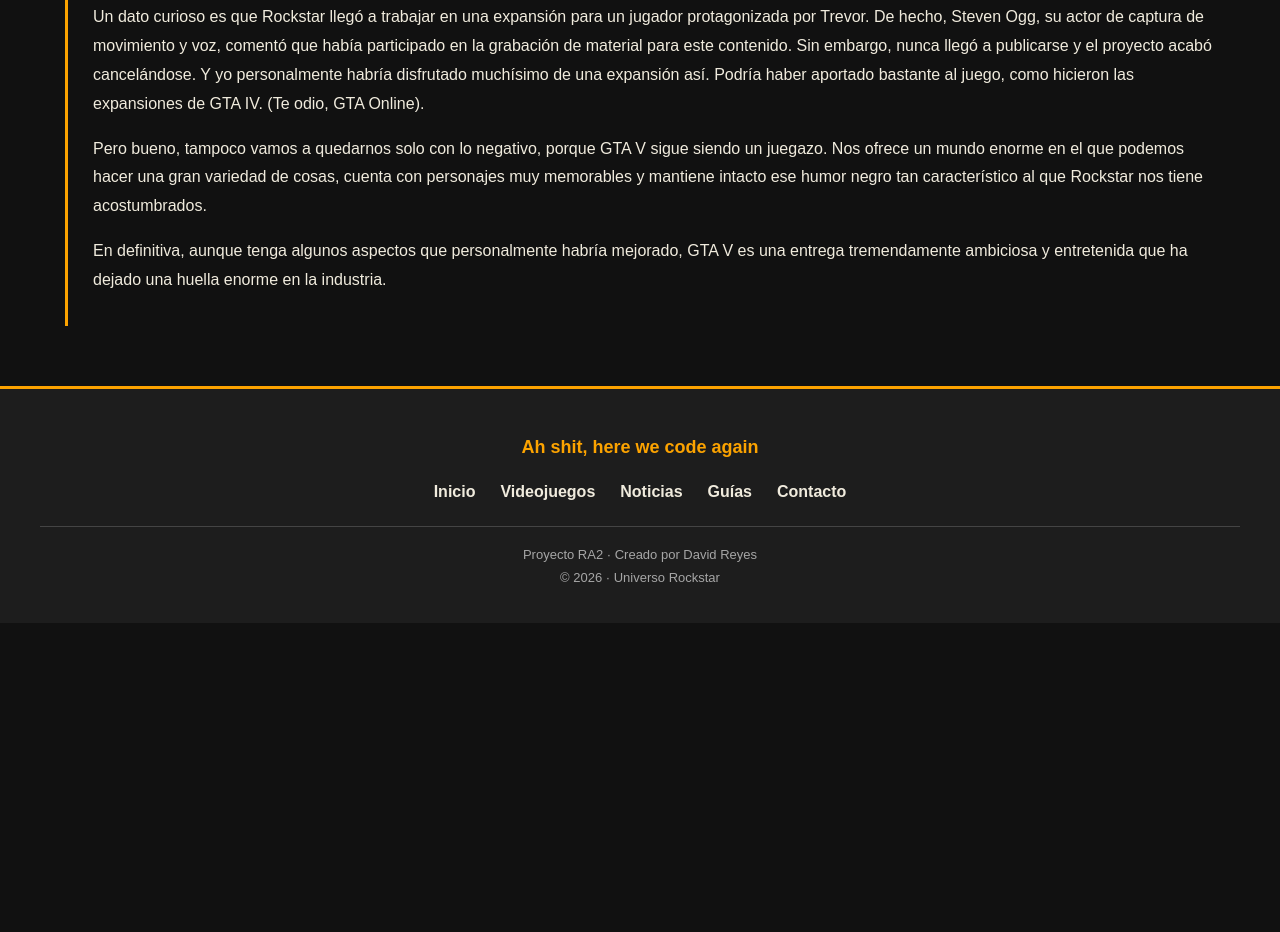
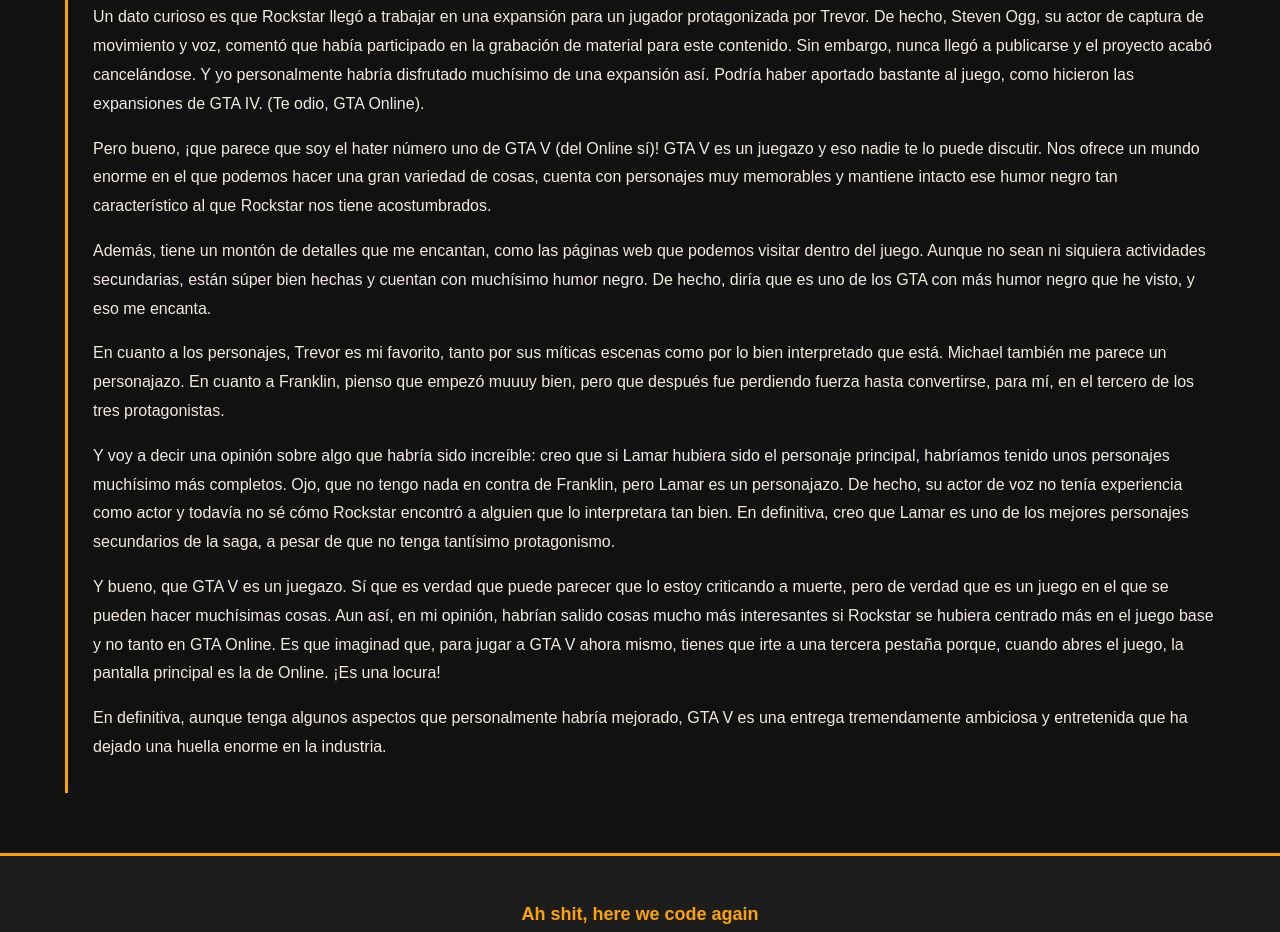
Before and after one commit to Davidefrz/UniversoRockstar, a plain HTML site: page pages/Videojuegos/GTAV.html in a window 1280 px wide. Shown: the part 2965-3897 px from the top of the page. Before the commit the page ends 3588 px from the top, so only its background shows below. Drawn offline with Linux system fonts and the light colour scheme.

Commit message:
añadida mas opinion de gta v

```diff
--- a/pages/Videojuegos/GTAV.html
+++ b/pages/Videojuegos/GTAV.html
@@ -81,6 +81,7 @@
         </section>
 
         <section class="opinion-juego">
+
             <h3>Mi opinión personal</h3>
 
             <p>Vale... Estamos ante posiblemente el videojuego que marcó de verdad un antes y un después en la industria y en la vida de millones de jugadores: GTA V. Una de las entregas más ambiciosas de Rockstar, de la que me encantaría decir que no tiene defectos, pero... hay algunos aspectos en los que, a mi parecer, se queda un poco corto.</p>
@@ -95,9 +96,18 @@
 
             <p>Un dato curioso es que Rockstar llegó a trabajar en una expansión para un jugador protagonizada por Trevor. De hecho, Steven Ogg, su actor de captura de movimiento y voz, comentó que había participado en la grabación de material para este contenido. Sin embargo, nunca llegó a publicarse y el proyecto acabó cancelándose. Y yo personalmente habría disfrutado muchísimo de una expansión así. Podría haber aportado bastante al juego, como hicieron las expansiones de GTA IV. (Te odio, GTA Online).</p>
 
-            <p>Pero bueno, tampoco vamos a quedarnos solo con lo negativo, porque GTA V sigue siendo un juegazo. Nos ofrece un mundo enorme en el que podemos hacer una gran variedad de cosas, cuenta con personajes muy memorables y mantiene intacto ese humor negro tan característico al que Rockstar nos tiene acostumbrados.</p>
+            <p>Pero bueno, ¡que parece que soy el hater número uno de GTA V (del Online sí)! GTA V es un juegazo y eso nadie te lo puede discutir. Nos ofrece un mundo enorme en el que podemos hacer una gran variedad de cosas, cuenta con personajes muy memorables y mantiene intacto ese humor negro tan característico al que Rockstar nos tiene acostumbrados.</p>
+
+            <p>Además, tiene un montón de detalles que me encantan, como las páginas web que podemos visitar dentro del juego. Aunque no sean ni siquiera actividades secundarias, están súper bien hechas y cuentan con muchísimo humor negro. De hecho, diría que es uno de los GTA con más humor negro que he visto, y eso me encanta.</p>
+
+            <p>En cuanto a los personajes, Trevor es mi favorito, tanto por sus míticas escenas como por lo bien interpretado que está. Michael también me parece un personajazo. En cuanto a Franklin, pienso que empezó muuuy bien, pero que después fue perdiendo fuerza hasta convertirse, para mí, en el tercero de los tres protagonistas.</p>
+
+            <p>Y voy a decir una opinión sobre algo que habría sido increíble: creo que si Lamar hubiera sido el personaje principal, habríamos tenido unos personajes muchísimo más completos. Ojo, que no tengo nada en contra de Franklin, pero Lamar es un personajazo. De hecho, su actor de voz no tenía experiencia como actor y todavía no sé cómo Rockstar encontró a alguien que lo interpretara tan bien. En definitiva, creo que Lamar es uno de los mejores personajes secundarios de la saga, a pesar de que no tenga tantísimo protagonismo.</p>
+
+            <p>Y bueno, que GTA V es un juegazo. Sí que es verdad que puede parecer que lo estoy criticando a muerte, pero de verdad que es un juego en el que se pueden hacer muchísimas cosas. Aun así, en mi opinión, habrían salido cosas mucho más interesantes si Rockstar se hubiera centrado más en el juego base y no tanto en GTA Online. Es que imaginad que, para jugar a GTA V ahora mismo, tienes que irte a una tercera pestaña porque, cuando abres el juego, la pantalla principal es la de Online. ¡Es una locura!</p>
 
             <p>En definitiva, aunque tenga algunos aspectos que personalmente habría mejorado, GTA V es una entrega tremendamente ambiciosa y entretenida que ha dejado una huella enorme en la industria.</p>
+
         </section>
     </main>
 
```
